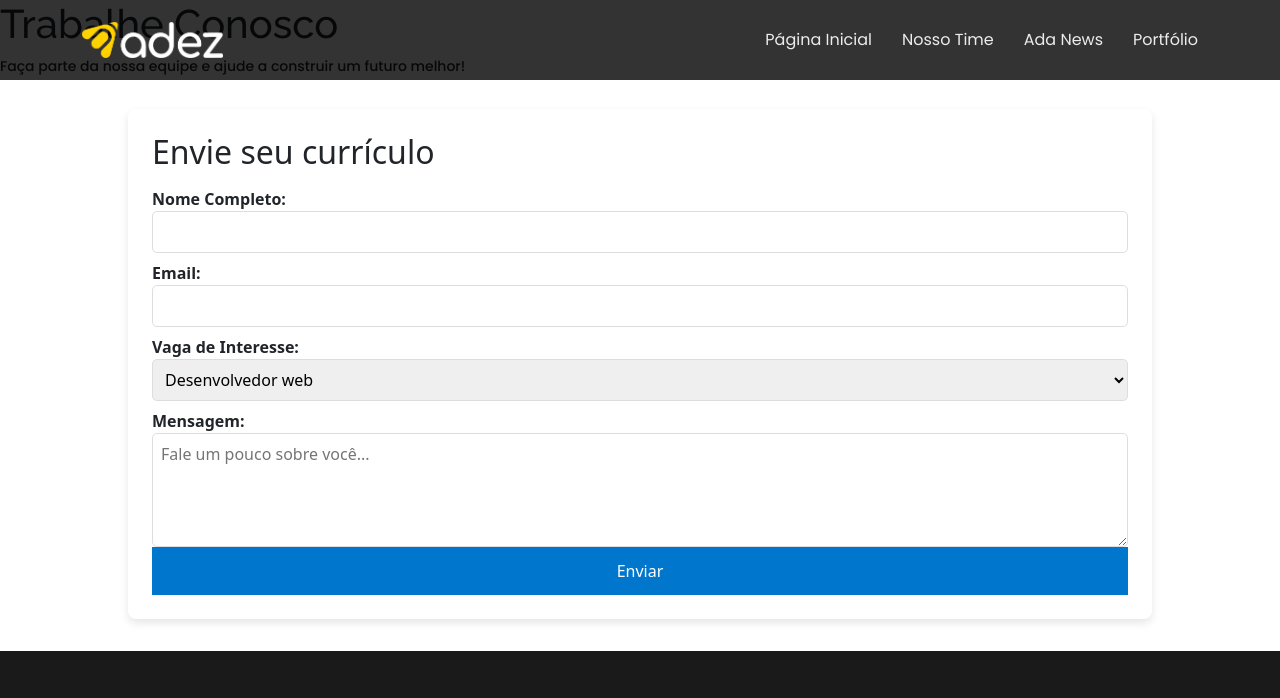
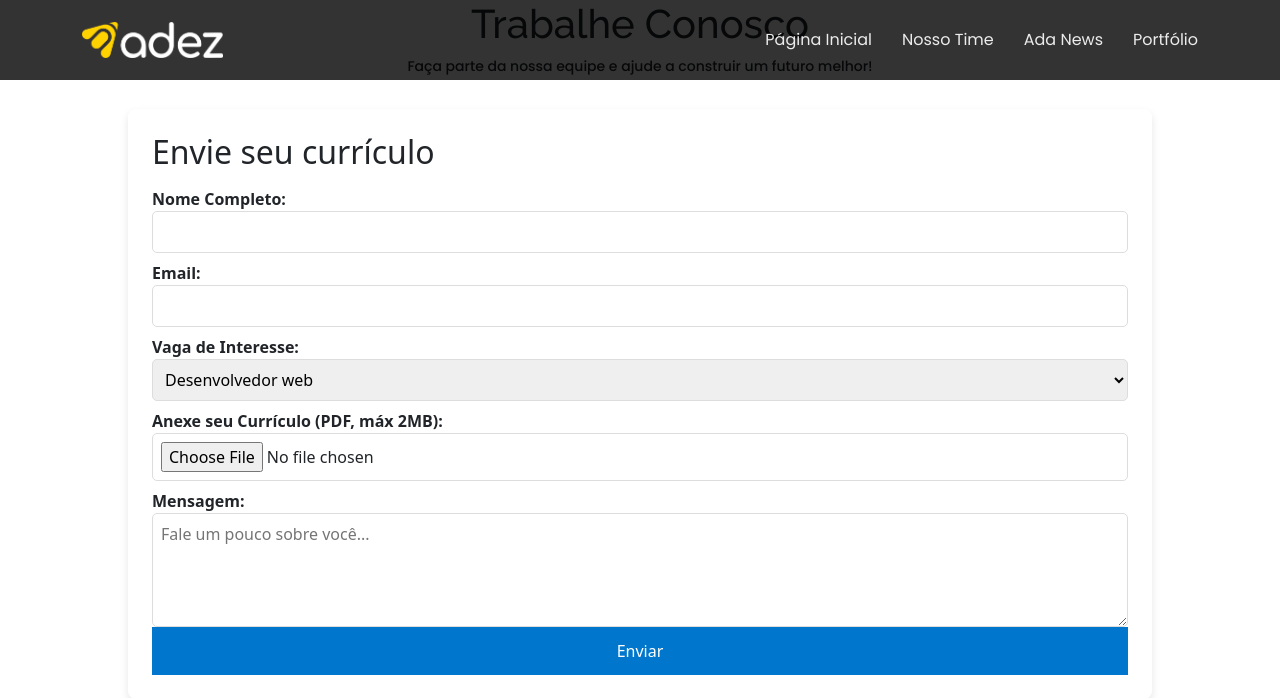
Before and after one commit to IagoRamone/Adez-Comunica, a PHP site: page /assets/pag/trabalhe_conosco.html in a window 1280 px wide. Shown: the top 698 px of the page. Run offline with PHP 8.4, Linux system fonts and the light colour scheme; some libraries are stand-ins or nearby versions.

Commit message:
Mais uma estilização

```diff
--- a/Adez/assets/css/trabalheconosco.css
+++ b/Adez/assets/css/trabalheconosco.css
@@ -111,6 +111,10 @@ h6 {
   background: #fdd028;
 }
 
+.principal{
+
+    text-align: center;
+}
 
 section {
     width: 80%;
--- a/Adez/assets/pag/trabalhe_conosco.html
+++ b/Adez/assets/pag/trabalhe_conosco.html
@@ -3,7 +3,7 @@
 <head>
   <meta charset="UTF-8">
   <meta name="viewport" content="width=device-width, initial-scale=1.0">
-  <title>Contato</title>
+  <title>Trabalhe Conosco</title>
   <meta content="Página de apresentação de serviços e formulário" name="description">
   <link rel="stylesheet" href="../css/trabalheconosco.css">
   <link href="../img/Foguete amarelo.png" rel="icon">
@@ -63,9 +63,10 @@
         </div>
       </header>
     <main>
+        <div class="principal">
             <h1>Trabalhe Conosco</h1>
             <p>Faça parte da nossa equipe e ajude a construir um futuro melhor!</p>
-
+        </div>
         <section id="formulario">
             <h2>Envie seu currículo</h2>
             <form action="/submit" method="POST">
@@ -82,6 +83,10 @@
                     <option value="design">Designer UX/UI</option>
                     <option value="gestao">Social Media</option>
                 </select>
+
+                <label for="curriculo">Anexe seu Currículo (PDF, máx 2MB):</label>
+                <input type="file" id="curriculo" name="curriculo" accept=".pdf" required>
+
 
                 <label for="mensagem">Mensagem:</label>
                 <textarea id="mensagem" name="mensagem" rows="4" placeholder="Fale um pouco sobre você..."></textarea>
```
